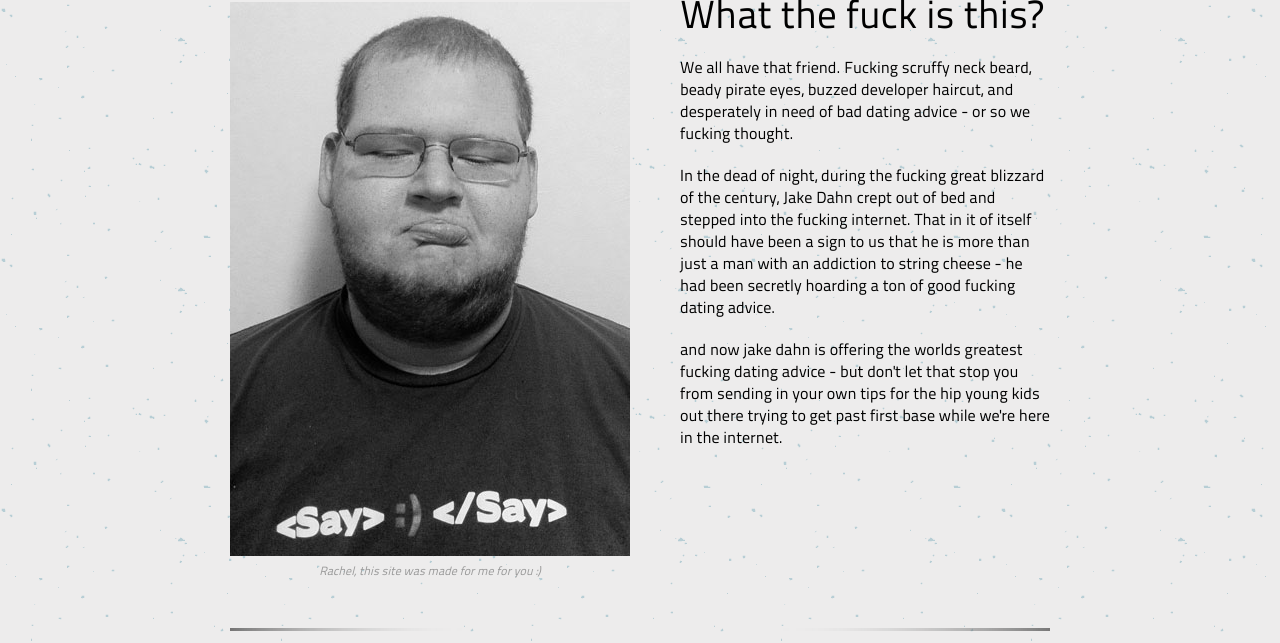
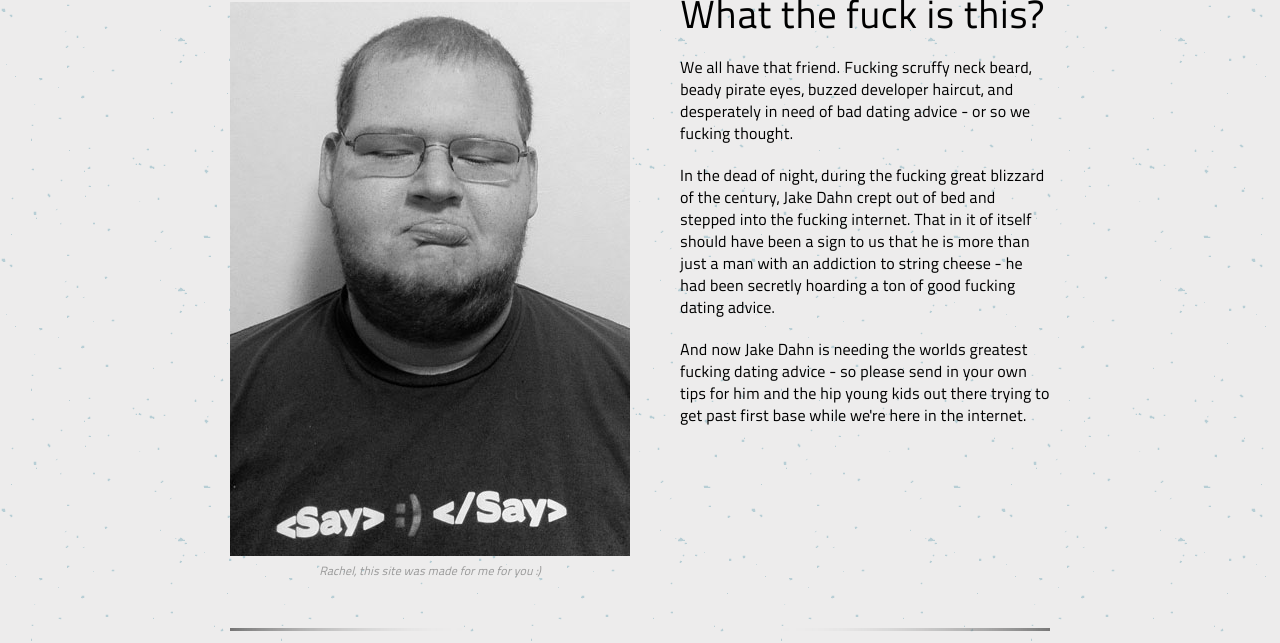
Before and after one commit to johnheimkes/gfda, a PHP site: page /about in a window 1280 px wide. Shown: the part 376-1019 px from the top of the page. Run offline with PHP 8.4, Linux system fonts and the light colour scheme.

Commit message:
changed the fucking about statement to not sound so grammatically retarded

```diff
--- a/about.php
+++ b/about.php
@@ -11,7 +11,7 @@
 
           <p>In the dead of night, during the fucking great blizzard of the century, Jake Dahn crept out of bed and stepped into the fucking internet. That in it of itself should have been a sign to us that he is more than just a man with an addiction to string cheese - he had been secretly hoarding a ton of good fucking dating advice.</p>
 
-          <p>and now jake dahn is offering the worlds greatest fucking dating advice - but don't let that stop you from sending in your own tips for the hip young kids out there trying to get past first base while we're here in the internet.</p>
+          <p>And now Jake Dahn is needing the worlds greatest fucking dating advice - so please send in your own tips for him and the hip young kids out there trying to get past first base while we're here in the internet.</p>
 
 
         </div>
--- a/footer.php
+++ b/footer.php
@@ -3,7 +3,7 @@
       <div id="footer">
         <h3>More Fucking Information</h3>
         <ul id="nav">
-          <li><a href="#">WTF is this?</a></li>
+          <li><a href="/about">WTF is this?</a></li>
           <li><a href="#">Youngin' Fucking Friendly</a></li>
           <li><a href="#">More Fucking Resources</a></li> <!-- daytime talk show hosts (oprah, maury, dr. phil, montel, etc...) -->
           <li><a href="#">Fucking Contact Us</a></li>
```
